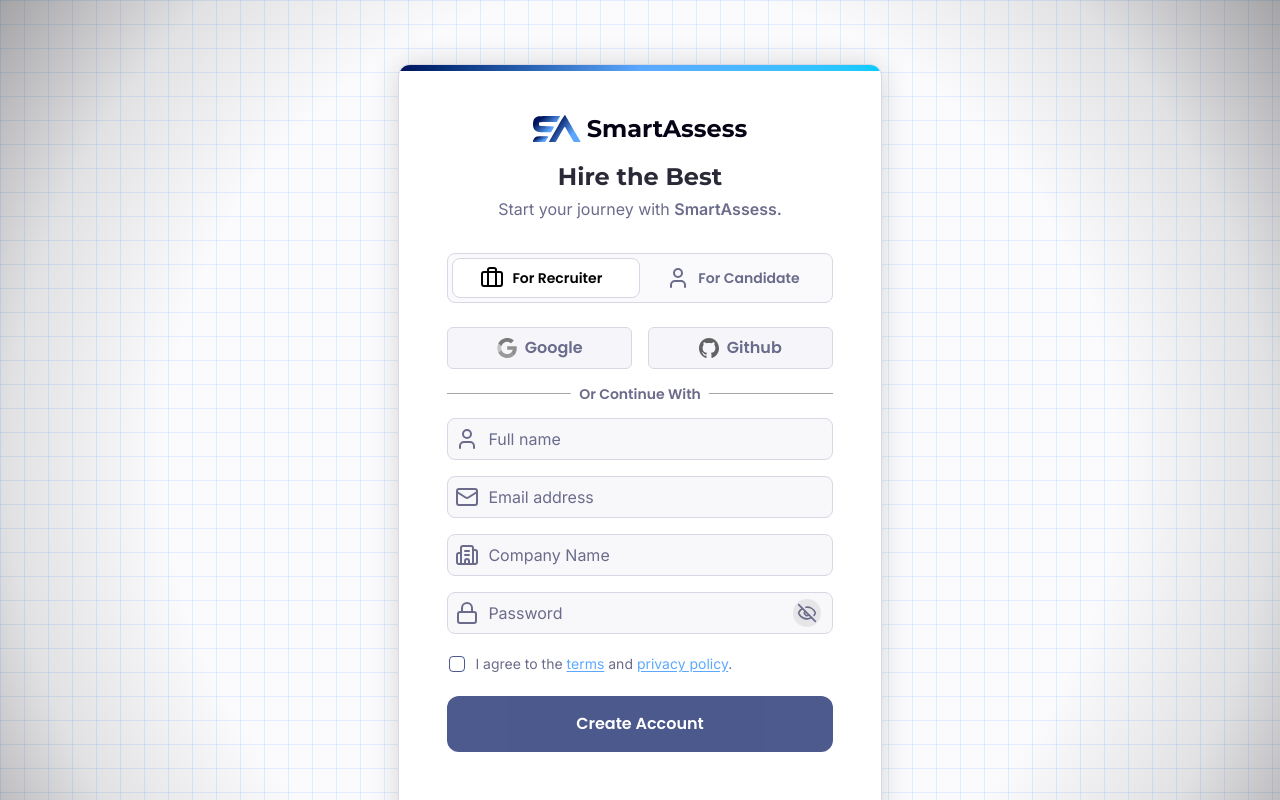
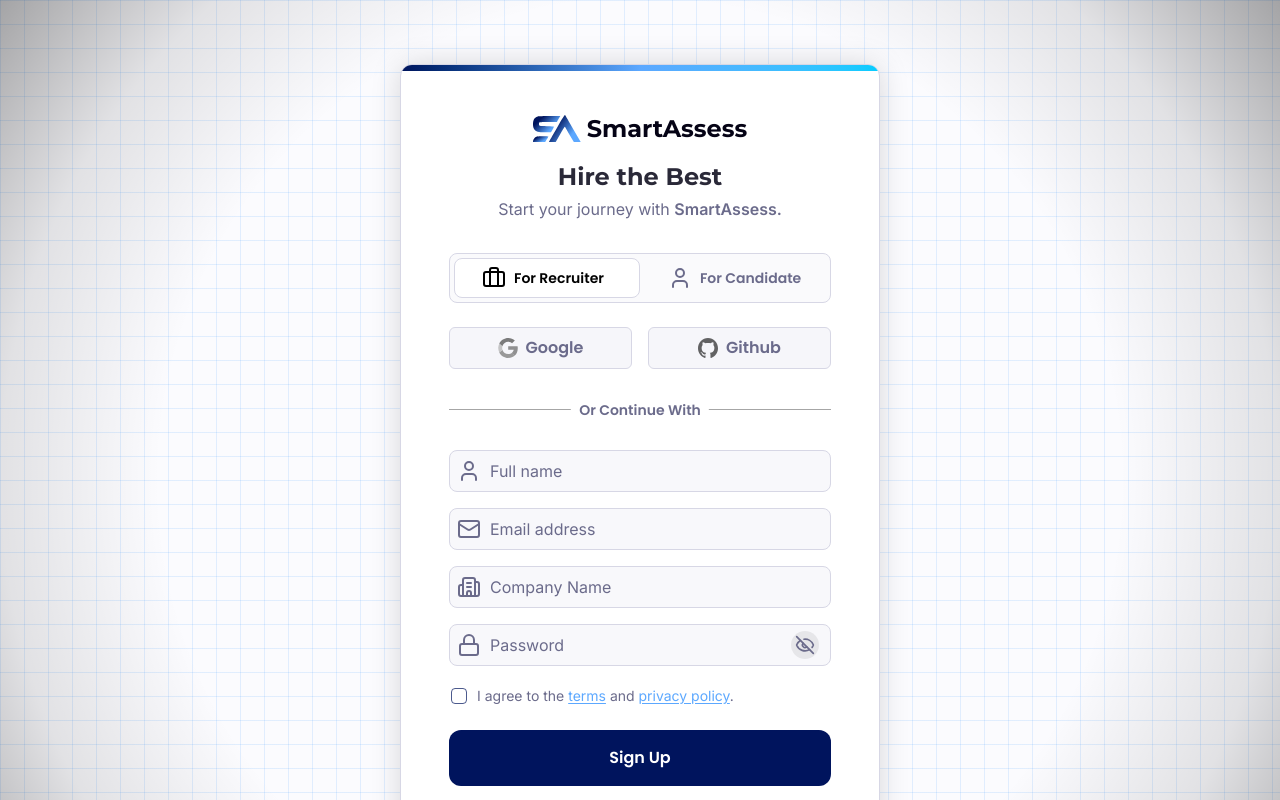
Before and after one commit to Nirbhay21/SmartAssess, a Next.js app: page /signup in a window 1280 px wide. Shown: the top 800 px of the page. Built offline with nearby package versions, Linux system fonts and the light colour scheme.

Commit message:
refactor(auth): reuse shared auth components in signup page (#20)

```diff
--- a/src/app/(auth)/_components/SigninForm.tsx
+++ b/src/app/(auth)/_components/SigninForm.tsx
@@ -11,6 +11,10 @@
 import { AnimatePresence } from 'motion/react';
 
 type SigninField = 'email' | 'password';
+interface SigninFormData {
+  email: string;
+  password: string;
+}
 
 const SigninForm = () => {
   const [formData, setFormData] = useState({
@@ -20,7 +24,7 @@
   const [error, setError] = useState<string | null>(null);
   const [isSubmitting, setIsSubmitting] = useState<boolean>(false);
 
-  const signin = async (data: { email: string; password: string }) => {
+  const signin = async (data: SigninFormData) => {
     // Simulate an API call
     return new Promise<void>((resolve, reject) => {
       setTimeout(() => {
--- a/src/app/(auth)/_components/SignupForm.tsx
+++ b/src/app/(auth)/_components/SignupForm.tsx
@@ -8,7 +8,9 @@
 import { AnimatePresence } from 'motion/react';
 import * as motion from 'motion/react-client';
 import GoogleAndGithubProviders from './GoogleAndGithubProviders';
-import { cn } from '@/lib/cn';
+import AuthDivider from './AuthDivider';
+import AuthSubmitButton from './AuthSubmitButton';
+import AuthErrorMessage from './AuthErrorMessage';
 
 type CommonFormFields = 'fullname' | 'email' | 'password';
 
@@ -52,8 +54,19 @@
     password: '',
     termsAccepted: false,
   });
+  const [isSubmitting, setIsSubmitting] = useState<boolean>(false);
+  const [error, setError] = useState<string | null>(null);
+
+  const signup = async (data: SignupFormData) => {
+    return new Promise<void>((resolve, reject) => {
+      setTimeout(() => {
+        reject(new Error('Signup failed'));
+      }, 800);
+    });
+  };
 
   const updateCommonField = (field: CommonFormFields, value: string) => {
+    setError(null);
     setFormData((prev) => ({
       ...prev,
       [field]: value,
@@ -61,6 +74,7 @@
   };
 
   const updateCompanyName = (value: string) => {
+    setError(null);
     setFormData((prev) => {
       if (prev.accountType === 'recruiter') {
         return {
@@ -99,12 +113,21 @@
     });
   };
 
-  console.log(formData);
-
-  const handleFormSubmit = (event: React.FormEvent<HTMLFormElement>) => {
+  const handleFormSubmit = async (event: React.FormEvent<HTMLFormElement>) => {
     event.preventDefault();
     console.log('Form submitted:', formData);
     // Handle form submission logic here
+
+    if (isSubmitting) return;
+
+    try {
+      setIsSubmitting(true);
+      await signup(formData);
+    } catch (err) {
+      setError(err instanceof Error ? err.message : 'Something went wrong');
+    } finally {
+      setIsSubmitting(false);
+    }
   };
 
   return (
@@ -117,12 +140,12 @@
 
       <GoogleAndGithubProviders providerFor="signup" userType={activeUserType} className="mt-2" />
 
-      <div>
-        <div className="relative my-2 h-px bg-black/35 dark:bg-white/35">
-          <span className="bg-card font-poppins text-muted-foreground xsm:text-sm absolute top-1/2 right-1/2 translate-x-1/2 -translate-y-1/2 px-2 text-xs font-semibold capitalize">
-            Or Continue With
-          </span>
-        </div>
+      <AuthDivider label="or continue with" />
+
+      <div className="mb-4">
+        <AnimatePresence mode="wait">
+          {error && <AuthErrorMessage message={error} key={error} />}
+        </AnimatePresence>
       </div>
 
       <AnimatePresence initial={false} mode="popLayout">
@@ -136,6 +159,8 @@
             error={null}
             helpText={null}
             value={formData.fullname}
+            disabled={isSubmitting}
+            autoComplete="name"
             onChange={(event) => updateCommonField('fullname', event.currentTarget.value)}
           />
         </AnimatedField>
@@ -150,6 +175,8 @@
             error={null}
             helpText={null}
             value={formData.email}
+            disabled={isSubmitting}
+            autoComplete="email"
             onChange={(event) => updateCommonField('email', event.currentTarget.value)}
           />
         </AnimatedField>
@@ -165,6 +192,8 @@
               error={null}
               helpText={null}
               value={formData.companyName}
+              disabled={isSubmitting}
+              autoComplete="organization"
               onChange={(event) => updateCompanyName(event.currentTarget.value)}
             />
           </AnimatedField>
@@ -180,6 +209,8 @@
             error={null}
             helpText={null}
             value={formData.password}
+            disabled={isSubmitting}
+            autoComplete="new-password"
             onChange={(event) => updateCommonField('password', event.currentTarget.value)}
           />
         </AnimatedField>
@@ -211,17 +242,9 @@
         </span>
       </label>
 
-      <button
-        type="submit"
-        disabled={!formData.termsAccepted}
-        className={cn(
-          'bg-primary font-poppins mt-1.5 cursor-pointer rounded-xl px-4 py-4 font-semibold text-white',
-          !formData.termsAccepted && 'cursor-auto opacity-70',
-          'hover:bg-primary/90 active:bg-primary/80 transition-[background-color,scale] duration-200 active:scale-98',
-        )}
-      >
-        Create Account
-      </button>
+      <AuthSubmitButton className="w-full" loading={isSubmitting} loadingText="Signing up…">
+        Sign Up
+      </AuthSubmitButton>
     </form>
   );
 };
--- a/src/app/(auth)/signin/page.tsx
+++ b/src/app/(auth)/signin/page.tsx
@@ -4,22 +4,19 @@
 import BrandLogo from '../_components/BrandLogo';
 
 const AuthCardHeader = () => (
-  <>
+  <header>
     <BrandLogo />
     <h4 className="font-montserrat text-foreground/85 mb-1 text-2xl font-bold">Welcome back</h4>
     <p className="font-inter text-muted-foreground mb-6">
       Sign in to continue managing interviews and assessments.
     </p>
-  </>
+  </header>
 );
 
 const AuthCardFooter = () => (
-  <p className="font-inter text-sm">
-    Don&apos;t have an account?{' '}
-    <TextLink href="/signup" className="text-primary hover:underline">
-      Sign up
-    </TextLink>
-  </p>
+  <footer className="font-inter text-sm">
+    Don&apos;t have an account? <TextLink href="/signup">Sign up</TextLink>
+  </footer>
 );
 
 const SigninPage = () => {
--- a/src/app/(auth)/signup/page.tsx
+++ b/src/app/(auth)/signup/page.tsx
@@ -2,37 +2,35 @@
 import TextLink from '@/components/ui/typography/TextLink';
 import SignupForm from '../_components/SignupForm';
 import { Metadata } from 'next';
+import BrandLogo from '../_components/BrandLogo';
+import AuthCard from '../_components/AuthCard';
 
 export const metadata: Metadata = {
   title: 'Signup',
 };
 
+const AuthCardHeader = () => (
+  <>
+    <BrandLogo />
+    <h2 className="font-montserrat text-foreground/85 mb-1 text-2xl font-bold">Hire the Best</h2>
+    <p className="font-inter text-muted-foreground mb-6">
+      Start your journey with <span className="font-semibold">SmartAssess.</span>
+    </p>
+  </>
+);
+
+const AuthCardFooter = () => (
+  <p className="font-inter text-sm">
+    Already have an account? <TextLink href="/signin">Signin</TextLink>
+  </p>
+);
+
 const SignupPage = () => {
   return (
-    <main className="mx-auto max-w-7xl px-4 py-16 sm:px-6 lg:px-8">
-      <section className="shadow-glow-sm bg-card before:from-primary before:to-accent before:via-secondary border-border relative overflow-hidden rounded-xl border shadow-black/15 before:absolute before:top-0 before:left-0 before:block before:h-1.5 before:w-full before:bg-linear-to-r">
-        <div className="xxs:p-8 p-6 sm:p-12">
-          <header className="mb-8 text-center">
-            <div className="mb-4 flex items-center justify-center space-x-1.5">
-              <Logo className="w-12" />
-              <h1 className="font-montserrat text-foreground text-2xl font-bold">SmartAssess</h1>
-            </div>
-            <h2 className="font-montserrat text-foreground/85 mb-1 text-2xl font-bold">
-              Hire the Best
-            </h2>
-            <p className="font-inter text-muted-foreground mb-6">
-              Start your journey with <span className="font-semibold">SmartAssess.</span>
-            </p>
-          </header>
-          <SignupForm />
-        </div>
-
-        <footer className="border-border bg-input/40 border-t p-5 text-center dark:bg-white/4">
-          <p className="font-inter text-sm">
-            Already have an account? <TextLink href="/signin">Signin</TextLink>
-          </p>
-        </footer>
-      </section>
+    <main role="main" className="mx-auto max-w-7xl px-4 py-16 sm:px-6 lg:px-8">
+      <AuthCard header={<AuthCardHeader />} footer={<AuthCardFooter />}>
+        <SignupForm />
+      </AuthCard>
     </main>
   );
 };
--- a/src/components/ui/UserTypeToggle.tsx
+++ b/src/components/ui/UserTypeToggle.tsx
@@ -70,7 +70,7 @@
           onClick={() => onChange(user.value)}
         >
           <user.icon className="xsm:h-6 xsm:w-6 h-5 w-5"></user.icon>
-          <span className="text-sm">
+          <span className="text-sm whitespace-nowrap">
             <span className="xs:inline hidden">For</span> {user.label}
           </span>
         </button>
```
